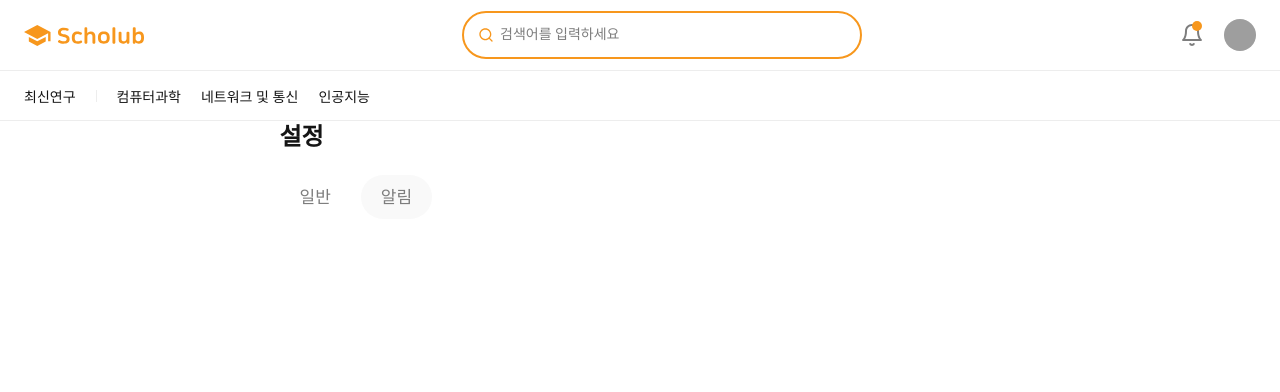
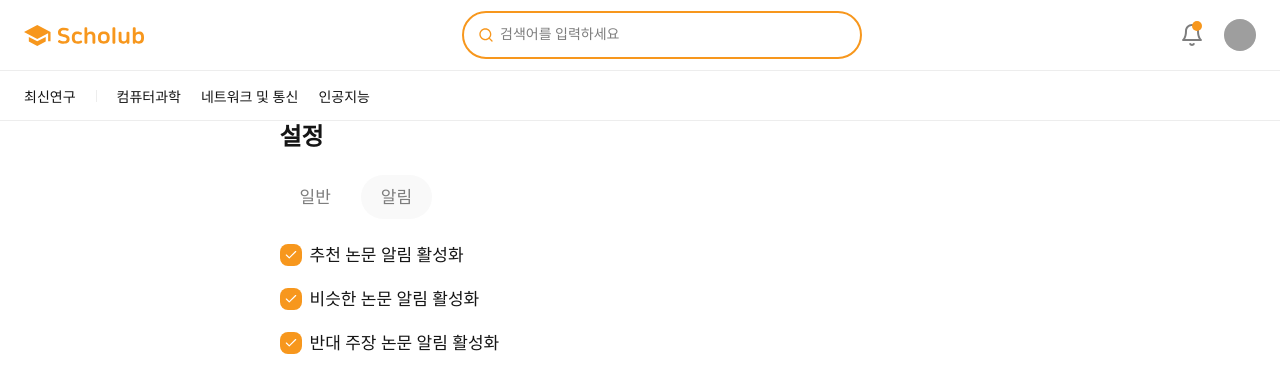
Before and after one commit to shinleehyeon/Scholub, a React (Vite) app: page /settings in a window 1280 px wide. Both pictures are taken after a click on the button "알림". Shown: the top 392 px of the page. Built offline with nearby package versions, Linux system fonts and the light colour scheme; grey boxes are pictures that could not be loaded.

Commit message:
feat: Add notification settings with checkboxes to SettingsPage for enhanced user customization

```diff
--- a/src/pages/settings/ui/SettingsPage.tsx
+++ b/src/pages/settings/ui/SettingsPage.tsx
@@ -2,7 +2,7 @@ import { useState } from "react";
 import type { KeyboardEvent } from "react";
 import { Header } from "@/widgets/header";
 import { SubHeader } from "@/widgets/sub-header";
-import { Typography, Input, Chip, Button } from "@/shared/ui";
+import { Typography, Input, Chip, Button, Checkbox } from "@/shared/ui";
 import X from "@/shared/ui/icons/X";
 import { Check } from "lucide-react";
 
@@ -32,6 +32,14 @@ export default function SettingsPage() {
   const [selectedFields, setSelectedFields] = useState<Set<string>>(
     new Set(["머신러닝"])
   );
+  const [recommendedPaperNotification, setRecommendedPaperNotification] =
+    useState(true);
+  const [similarPaperNotification, setSimilarPaperNotification] =
+    useState(true);
+  const [
+    counterArgumentPaperNotification,
+    setCounterArgumentPaperNotification,
+  ] = useState(true);
 
   const handleAddJournal = (e: KeyboardEvent<HTMLInputElement>) => {
     if (e.key === "Enter" && journalInput.trim()) {
@@ -271,6 +279,51 @@ export default function SettingsPage() {
               </Button>
             </div>
           )}
+
+          {activeTab === "notification" && (
+            <div
+              style={{
+                display: "flex",
+                flexDirection: "column",
+                alignItems: "flex-start",
+                gap: "var(--spacing-20)",
+                alignSelf: "stretch",
+              }}
+            >
+              <Checkbox
+                checked={recommendedPaperNotification}
+                onCheckedChange={setRecommendedPaperNotification}
+                label={
+                  <Typography.Body color="default">
+                    추천 논문 알림 활성화
+                  </Typography.Body>
+                }
+                size="lg"
+              />
+
+              <Checkbox
+                checked={similarPaperNotification}
+                onCheckedChange={setSimilarPaperNotification}
+                label={
+                  <Typography.Body color="default">
+                    비슷한 논문 알림 활성화
+                  </Typography.Body>
+                }
+                size="lg"
+              />
+
+              <Checkbox
+                checked={counterArgumentPaperNotification}
+                onCheckedChange={setCounterArgumentPaperNotification}
+                label={
+                  <Typography.Body color="default">
+                    반대 주장 논문 알림 활성화
+                  </Typography.Body>
+                }
+                size="lg"
+              />
+            </div>
+          )}
         </div>
       </div>
     </div>
```
